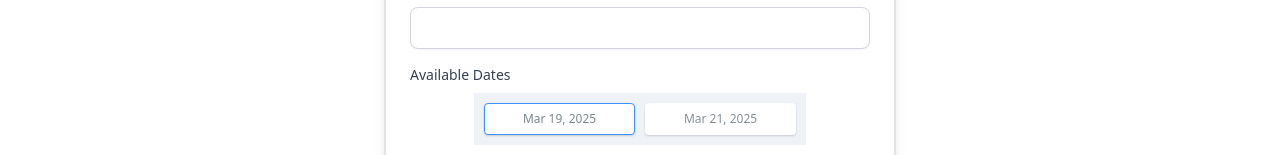
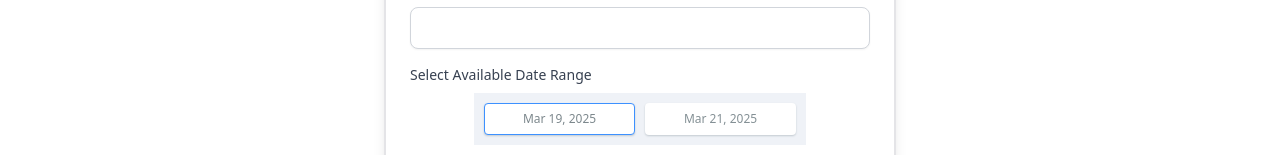
Before and after one commit to rupeshsaha/cozystay, a Next.js app in the folder client/: page /list in a window 1280 px wide. Shown: the part 175-330 px from the top of the page. Built offline with nearby package versions, Linux system fonts and the light colour scheme; no server answers.

Commit message:
ui fixed

```diff
--- a/client/app/list/page.jsx
+++ b/client/app/list/page.jsx
@@ -91,7 +91,7 @@ export default function CreateListingForm() {
 
         <div>
           <label className="block text-sm font-medium text-gray-700 mb-2">
-            Available Dates
+            Select Available Date Range
           </label>
           <DatePicker onDateChange={handleDateChange} />
         </div>
--- a/client/app/listing/[listingid]/page.jsx
+++ b/client/app/listing/[listingid]/page.jsx
@@ -175,7 +175,7 @@ const ListingDetails = () => {
               <DialogHeader>
                 <DialogTitle>Confirm Booking</DialogTitle>
                 <DialogDescription>
-                  Choose your preferred dates and confirm the booking.
+                  Choose your preferred date range and confirm the booking.
                 </DialogDescription>
               </DialogHeader>
               <form onSubmit={handleSubmit}>
```
